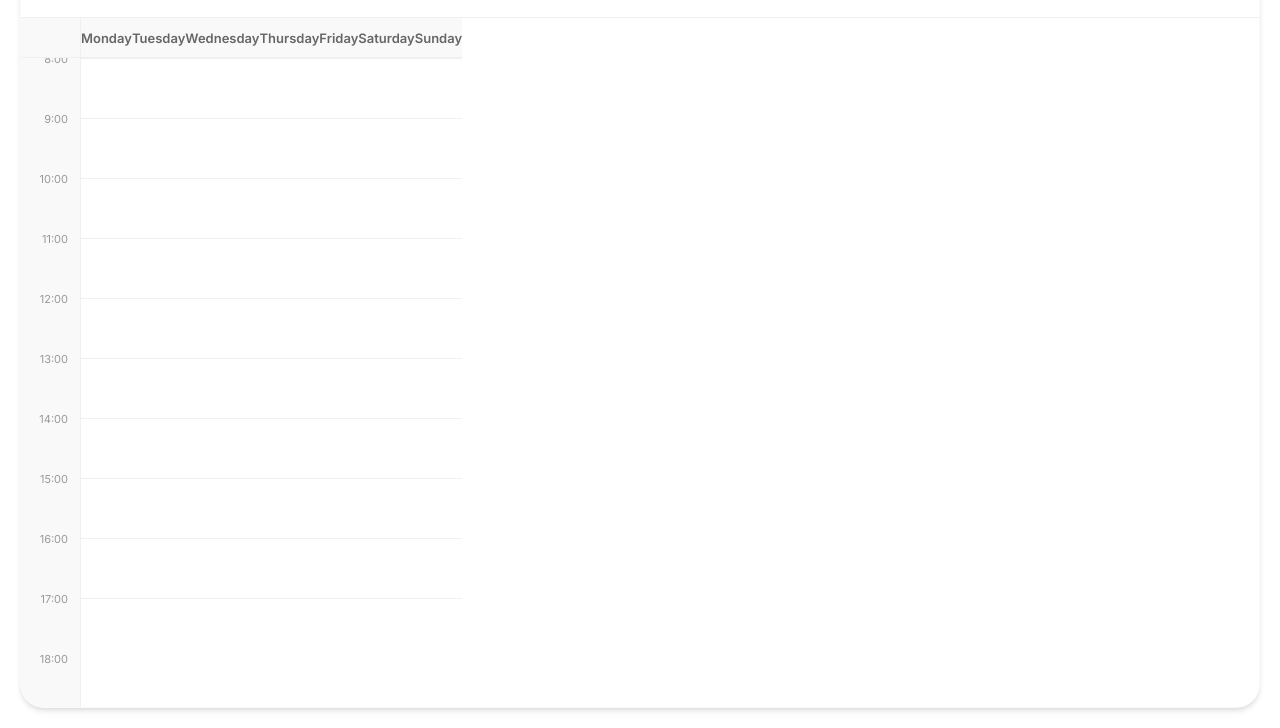
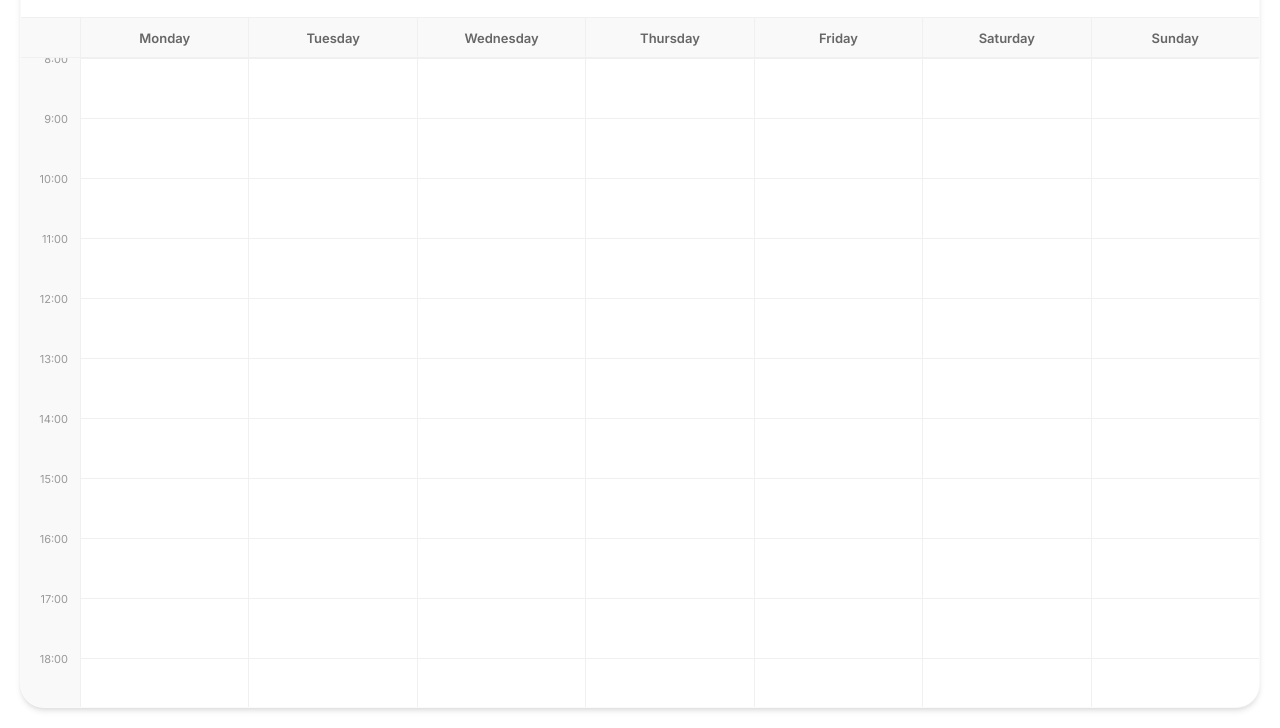
Before and after one commit to yosra-methal/schedule, a plain HTML site: page index.html in a window 1280 px wide. Shown: the part 72-800 px from the top of the page. Drawn offline with Linux system fonts and the light colour scheme.

Commit message:
Fix CSS syntax errors and clean up styling

```diff
--- a/style.css
+++ b/style.css
@@ -238,10 +238,7 @@ input:checked+.slider:before {
     /* Force horizontal scroll on small screens */
 }
 
-min-width: 800px;
-/* Ensure valid width on small screens so scroll appears */
-flex: 1;
-}
+
 
 .day-column {
     flex: 1;
```
